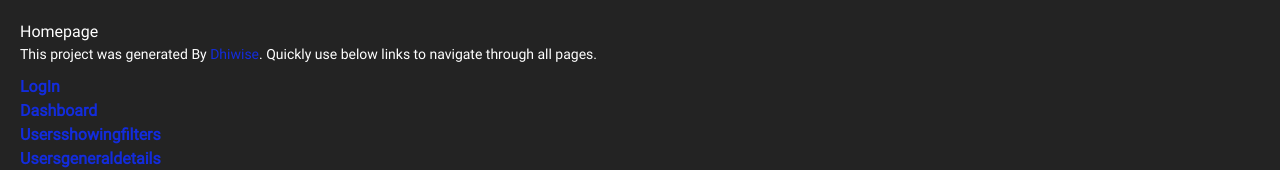
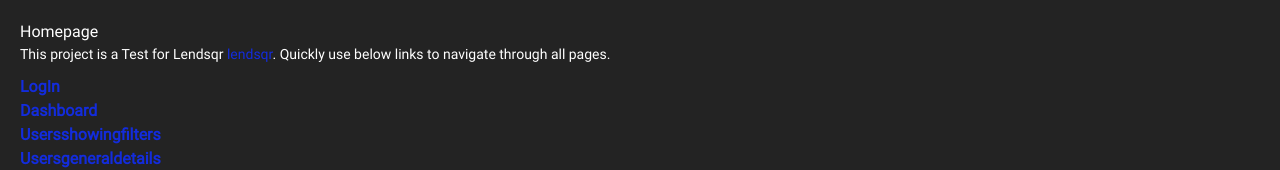
Before and after one commit to cybermonkj/lendsqr, a React (Create React App) app: page / in a window 1280 px wide. Shown: the top 170 px of the page. Built offline with nearby package versions, Linux system fonts and the light colour scheme.

Commit message:
changed ideal

```diff
--- a/public/index.html
+++ b/public/index.html
@@ -14,6 +14,6 @@
 
   <body>
     <noscript>You need to enable JavaScript to run this app.</noscript>
-    <div class="dhiwise-code" id="root"></div>
+    <div class="lendsqr-code" id="root"></div>
   </body>
 </html>
--- a/src/pages/Home.js
+++ b/src/pages/Home.js
@@ -5,8 +5,8 @@ const Home = () => {
     <div className="navigation">
       <h1>Homepage</h1>
       <p className="headline">
-        This project was generated By{" "}
-        <a href="https://www.dhiwise.com">Dhiwise</a>. Quickly use below links
+        This project is a Test for Lendsqr{" "}
+        <a href="https://www.lendsqr.com">lendsqr</a>. Quickly use below links
         to navigate through all pages.
       </p>
       <ul>
--- a/src/styles/index.css
+++ b/src/styles/index.css
@@ -6,7 +6,7 @@ body {
   margin: 0;
   padding: 0;
 }
-.dhiwise-code,
+.lendsqr-code,
 .navigation {
   min-height: 100%;
 }
```
Also changed, not shown: 1 other file (tests, documents, lock files or other folders).
